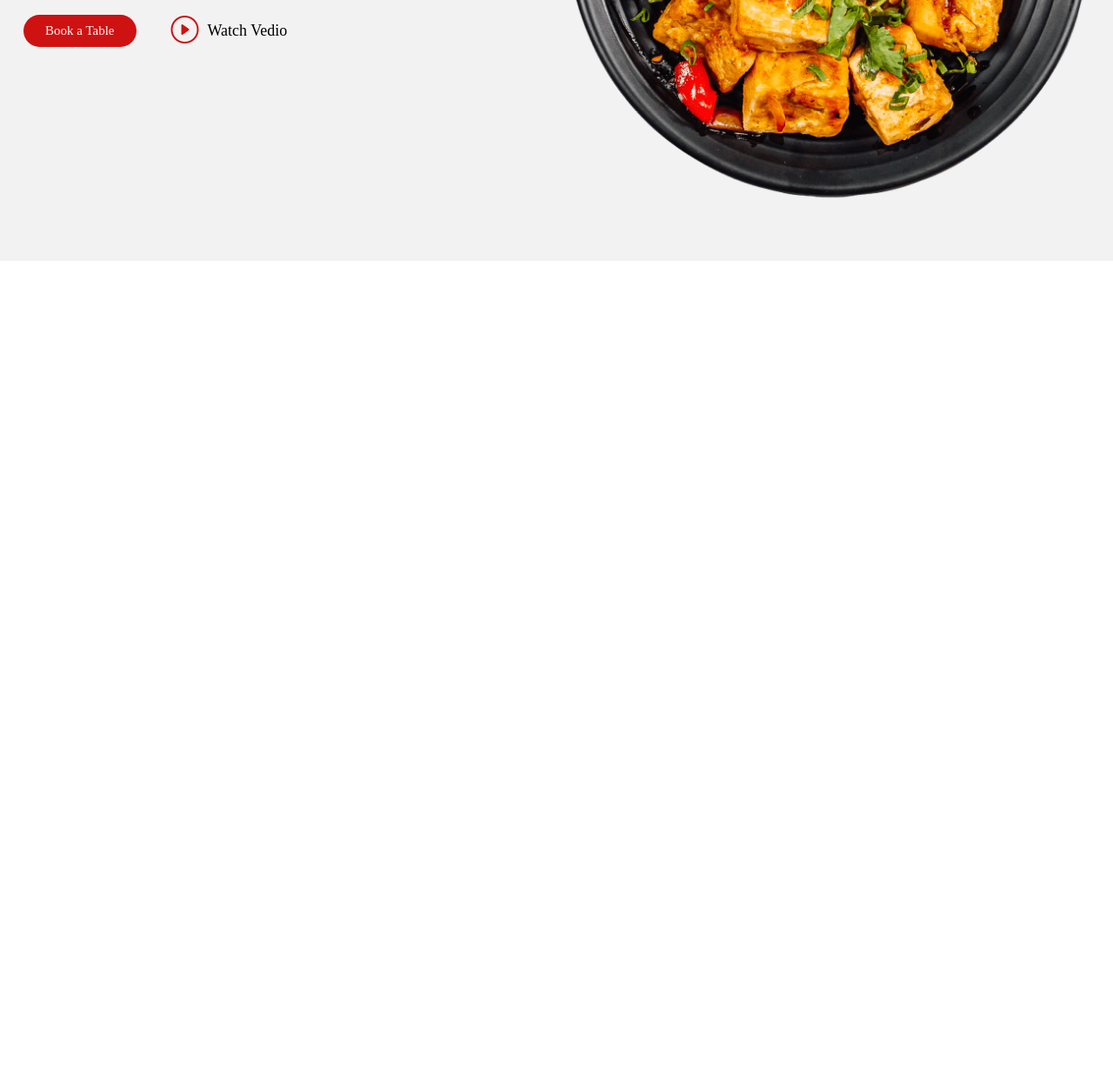
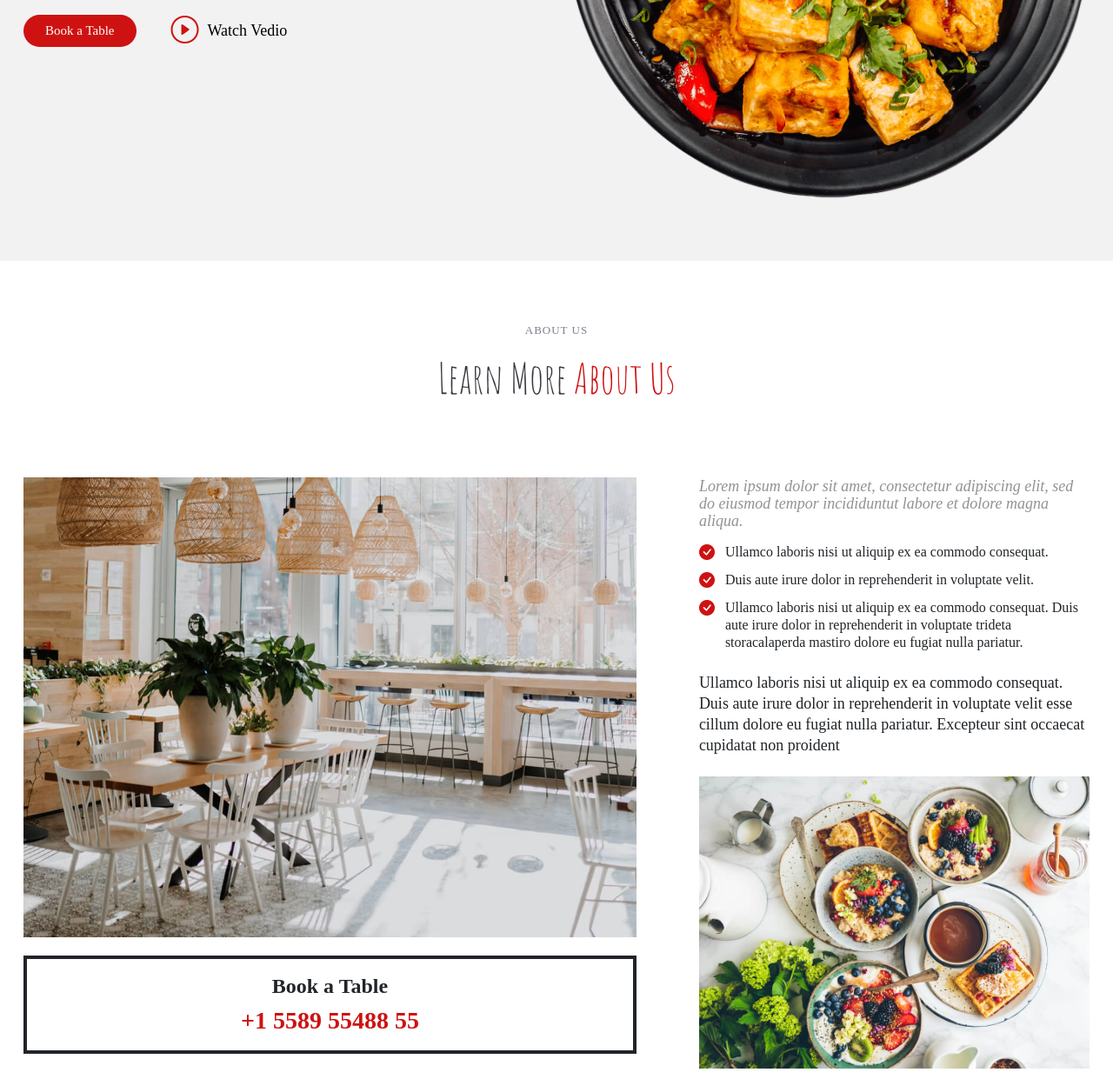
Before and after one commit to rudra2609-06/PR-YUMMY, a plain HTML site: page index.html in a window 1280 px wide. Shown: the part 535-1776 px from the top of the page at 87% size. Before the commit the page ends 835 px from the top, so only its background shows below. Drawn offline with nearby package versions, Linux system fonts and the light colour scheme.

Commit message:
About section completed with response

```diff
--- a/CSS/media.css
+++ b/CSS/media.css
@@ -19,14 +19,25 @@
 	.container-lg{
 		width: 768px;
 	}
-	.order-md-1{
+	.order-lg-1{
 		order: 1;
 	}
-	.order-md-2{
+	.order-lg-2{
 		order: 2;
 	}
 	.col-6{
 		width: 100%;
+	}
+	.col-7{
+		width: 100%;
+		margin-bottom: 10px;
+		padding-left: auto;
+		margin-left: auto;
+	}
+	.col-5{
+		width: 100%;
+		/* margin-left: ; */
+		padding-left: 0 !important;
 	}
 }
 /* md  */
--- a/CSS/style.css
+++ b/CSS/style.css
@@ -54,51 +54,63 @@ ul {
 
 .col-1 {
 	width: 8.33%;
+	padding: 12px;
 }
 
 .col-2 {
 	width: 16.66%;
+	padding: 12px;
 }
 
 .col-3 {
 	width: 25%;
+	padding: 12px;
 }
 
 .col-4 {
 	width: 33.32%;
+	padding: 12px;
 }
 
 .col-5 {
 	width: 41.65%;
+	padding: 12px;
 }
 
 .col-6 {
 	width: 50%;
 	padding: 12px;
+	padding: 12px;
 }
 
 .col-7 {
 	width: 58.31%;
+	padding: 12px;
 }
 
 .col-8 {
 	width: 66.64%;
+	padding: 12px;
 }
 
 .col-9 {
 	width: 75%;
+	padding: 12px;
 }
 
 .col-10 {
 	width: 83.3%;
+	padding: 12px;
 }
 
 .col-11 {
 	width: 91.63%;
+	padding: 12px;
 }
 
 .col-12 {
 	width: 100%;
+	padding: 12px;
 }
 
 /* col end */
@@ -626,5 +638,98 @@ main .hero{
 		transform: translateY(-10px);
 	}
 }
+/* hero section ends  */
 
-/* hero section ends  */
+/* about section starts  */
+.about .about-heading{
+	padding: 60px 0;
+	text-align: center;
+}
+
+.about .about-heading h2{
+	color: var(--nav-color);
+	font-size: 13px;
+	font-family: var(--default-font);
+	font-weight: 400;
+	text-transform: uppercase;
+	letter-spacing: 1px;
+}
+
+.about .about-heading p{
+	font-size: 48px;
+	font-family: var(--heading-font);
+	color: var(--heading-color);
+	margin-top: 1rem;
+}
+
+.about .about-heading span{
+	color: var(--accent-color);
+}
+
+.about .about-item{
+	text-align: center;
+}
+
+.about-item .about-contact{
+	border: 4px solid var(--default-color);
+	padding: 18px 0;
+	margin-top: 21px;
+}
+
+.about-item .about-contact h4{
+	font-size: 24px;
+	font-weight: 700;
+	font-family: var(--default-font);
+	color: var(--default-color);
+	margin-bottom: 10px;
+}
+
+.about-item .about-contact p{
+	color: var(--accent-color);
+	font-size: 28px;
+	font-weight: 700;
+}
+
+.about .about-content{
+	margin-left: 48px;
+}
+
+.about .about-content p:first-child{
+	font-style: italic;
+	color: color-mix(in srgb, var(--default-color), var(--contrast-color) 50%);
+	font-size: 18px;
+	font-weight: 400;
+	line-height: 20px;
+	margin-bottom: 16px;
+}
+
+.about .about-content  ul li{
+	color: var(--default-color);
+	font-size: 16px;
+	font-family: var(--default-font);
+	padding-left: 30px;
+	position: relative;
+	margin: 12px 0;
+	line-height: 20px;
+}
+
+.about .about-content  ul li::before{
+	content: '\F26A';
+	position: absolute;
+	font-family: bootstrap-icons !important;
+	left: 0%;
+	font-size: 18px;
+	color: var(--accent-color);
+}
+
+.about .about-content ul + p{
+	color: var(--default-color);
+	font-size: 18px;
+	font-family: var(--default-font);
+	font-weight: 400;
+	margin: 24px 0;
+	line-height: 24px;
+}
+
+
+/* about section ends */
--- a/index.html
+++ b/index.html
@@ -67,12 +67,12 @@
 		</div>
 	</header>
 	<!-- header section ends -->
-	<!-- hero section starts  -->
 	<main>
+		<!-- hero section starts  -->
 		<section class="hero py-2">
 			<div class="container container-sm container-md container-lg container-xl">
 				<div class="row">
-					<div class="col-6 order-md-2">
+					<div class="col-6 order-lg-2">
 						<div class="hero-content h-100 d-flex flex-column justify-center ">
 							<h2>Enjoy Your Healthy <br>Delicious Food</h2>
 							<p>We are team of talented designers making websites with Bootstrap</p>
@@ -85,7 +85,7 @@
 							</div>
 						</div>
 					</div>
-					<div class="col-6 order-md-1">
+					<div class="col-6 order-lg-1">
 						<div class="hero-img ">
 							<img src="./img/hero-img (1).png" alt="hero_img">
 						</div>
@@ -93,9 +93,52 @@
 				</div>
 			</div>
 		</section>
+		<!-- hero section ends -->
+		<!-- about section starts -->
+		<section class="about">
+			<div class="container container-sm container-md container-lg container-xl">
+				<div class="row">
+					<div class="col-12">
+						<div class="about-heading">
+							<h2>About Us</h2>
+							<p>Learn More <span>About Us</span></p>
+						</div>
+					</div>
+				</div>
+				<div class="row">
+					<div class="col-7 order-lg-1">
+						<div class="about-item">
+							<img src="./img/about.jpg" alt="about_img_1">
+							<div class="about-contact">
+								<h4>Book a Table</h4>
+								<p>+1 5589 55488 55</p>
+							</div>
+						</div>
+					</div>
+					<div class="col-5 order-lg-2">
+						<div class="about-content">
+							<p>Lorem ipsum dolor sit amet, consectetur adipiscing elit, sed do  eiusmod tempor incididuntut labore et dolore magna aliqua.</p>
+							<ul>
+								<li>Ullamco laboris nisi ut aliquip ex ea commodo consequat.</li>
+								<li>Duis aute irure dolor in reprehenderit in voluptate velit.</li>
+								<li>Ullamco laboris nisi ut aliquip ex ea commodo consequat. Duis aute irure dolor in
+									reprehenderit in voluptate trideta storacalaperda mastiro dolore eu fugiat nulla
+									pariatur.
+								</li>
+							</ul>
+							<p>Ullamco laboris nisi ut aliquip ex ea commodo consequat. Duis aute irure dolor in
+								reprehenderit
+								in voluptate velit esse cillum dolore eu fugiat nulla pariatur. Excepteur sint occaecat
+								cupidatat non proident</p>
+							<img src="./img/about-2.jpg" alt="about_img_2">
+						</div>
+					</div>
+				</div>
+			</div>
+		</section>
+		<!-- about section ends -->
 	</main>
 
-	<!-- hero section ends -->
 </body>
 
 </html>
```
Also changed, not shown: img/about-2.jpg (added), img/about.jpg (added).
